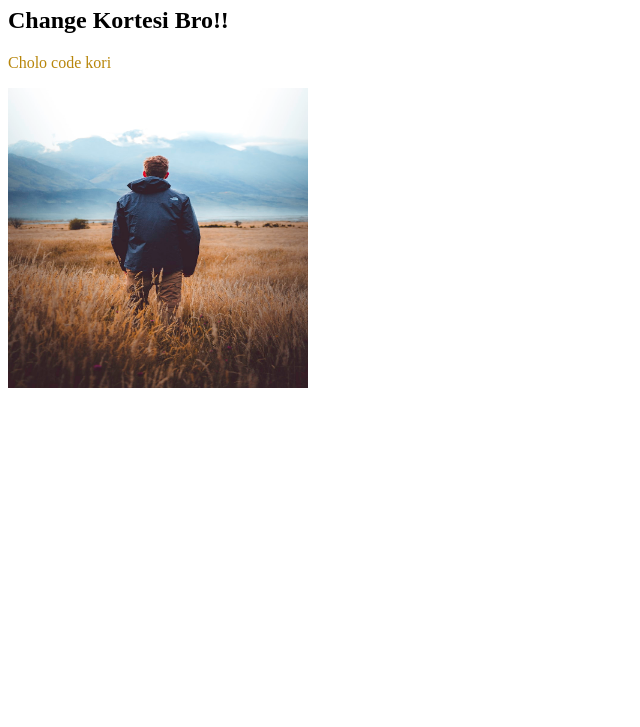
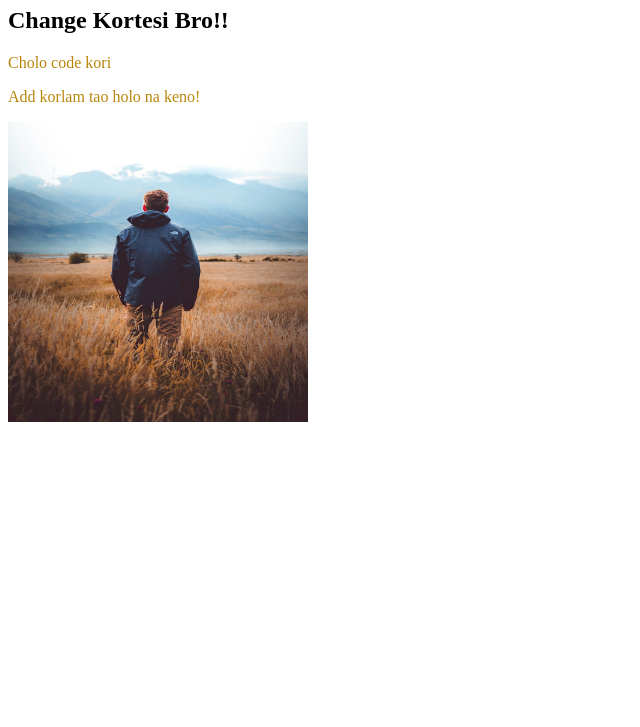
Before and after one commit to AnantaDebNath/my-second-repo, a plain HTML site: page index.html in a window 1280 px wide. Shown: the part 73-800 px from the top of the page, without its empty margins (0-640 px from the left). Drawn offline with Linux system fonts and the light colour scheme.

Commit message:
notun line add korlam tao holo na keno

```diff
--- a/index.html
+++ b/index.html
@@ -11,6 +11,7 @@
     <h1> My Second Blog</h1>
     <h2> Change Kortesi Bro!!</h2>
     <p> Cholo code kori</p>
+    <p>Add korlam tao holo na keno!</p>
 
     <img src="man.jpg" alt="" height="300px" width="300px">
 </body>
```
